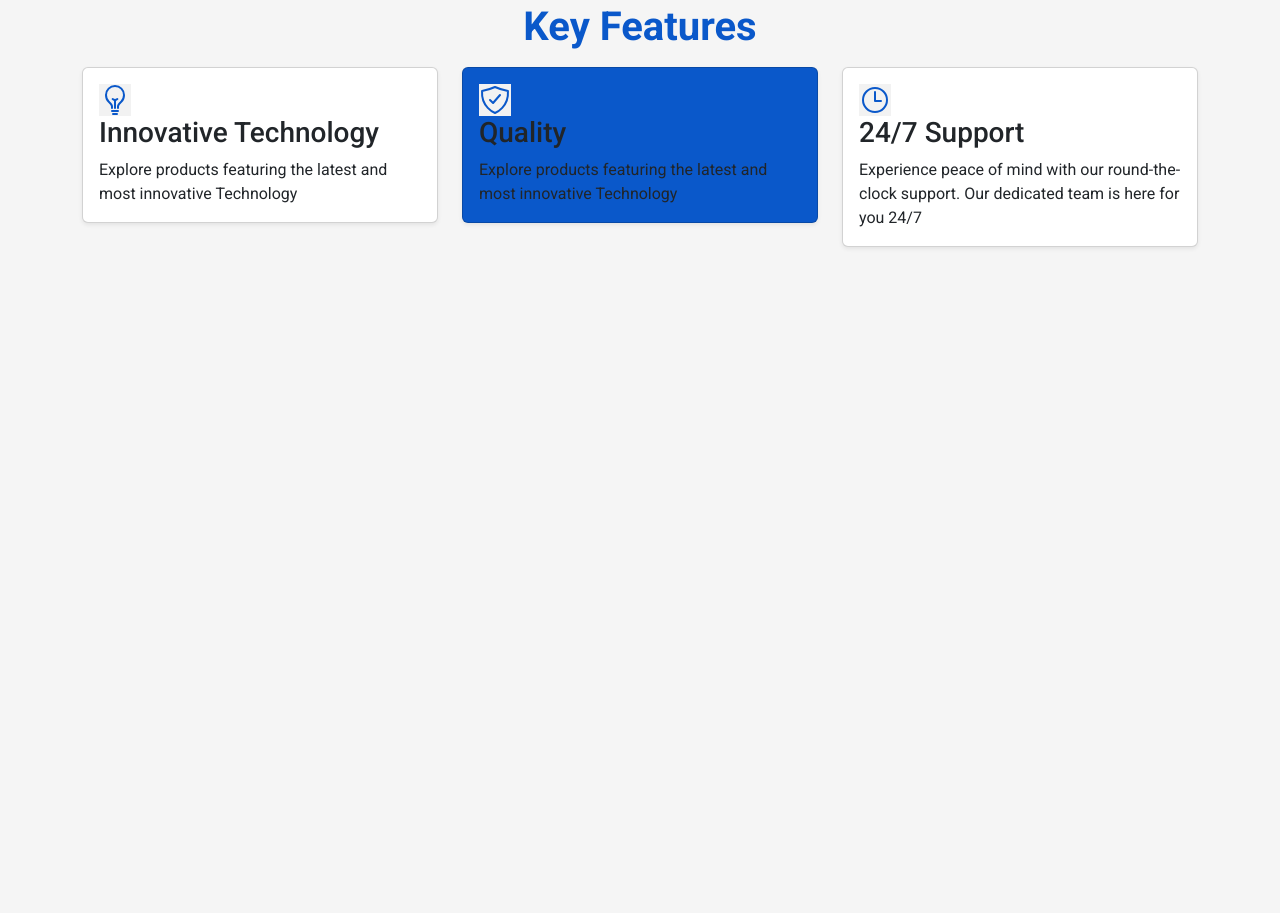
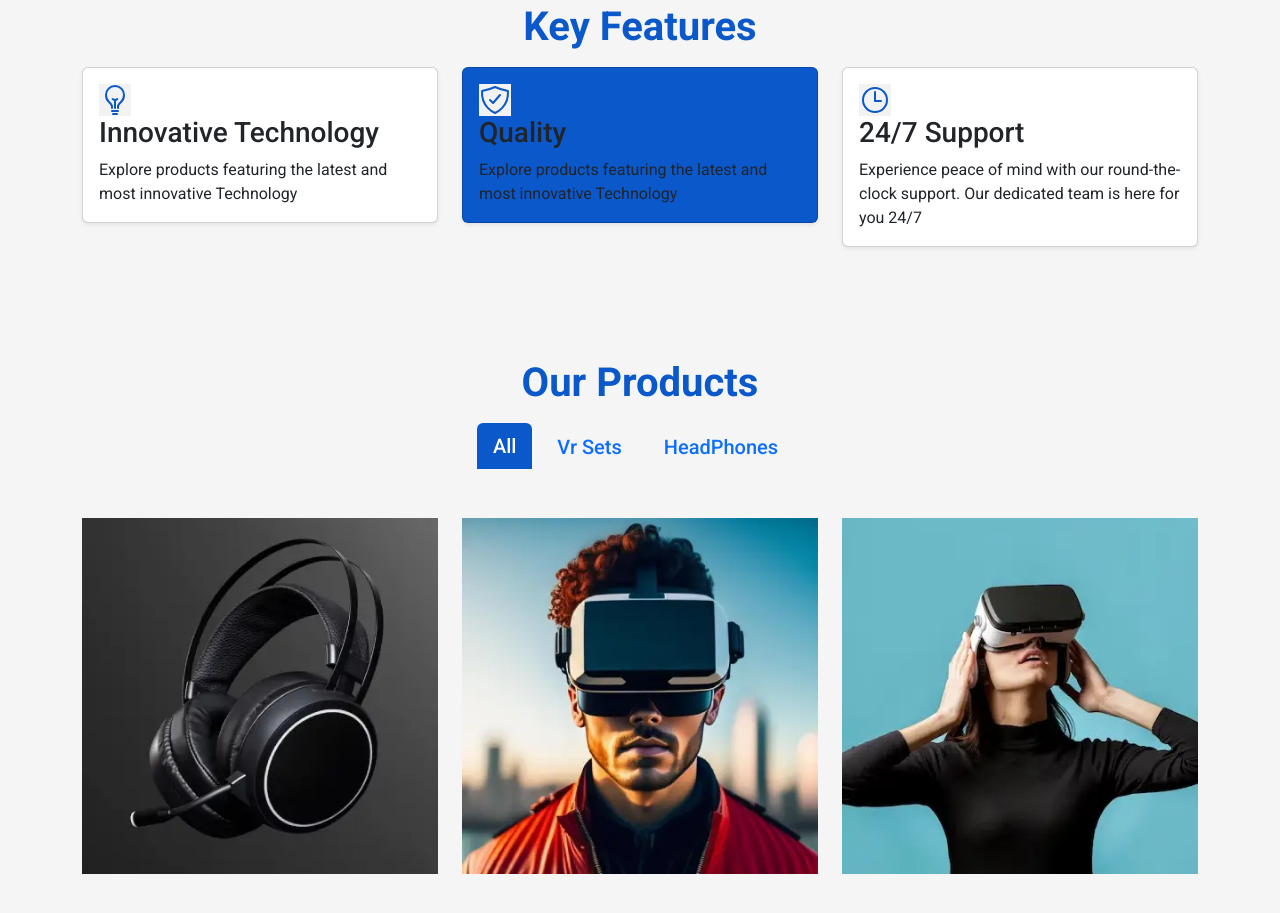
Before and after one commit to kpidiba/UI-PROJECTS, a plain HTML site: page bootstrap/website01/index.html in a window 1280 px wide. Shown: the part 1303-2216 px from the top of the page. Before the commit the page ends 1614 px from the top, so only its background shows below. Drawn offline with nearby package versions, Linux system fonts and the light colour scheme.

Commit message:
our product - ok

```diff
--- a/bootstrap/website01/index.html
+++ b/bootstrap/website01/index.html
@@ -65,9 +65,9 @@
     <section class="container py-5 mt-5">
         <div class="row g-5">
             <div class="col-12 col-lg-5">
-                <img src="images/img-1.webp" class="img-fluid ms-auto d-block">
+                <img src="images/img-1.webp" class="img-fluid d-block mx-auto">
             </div>
-            <div class="col-12 col-lg-7 ">
+            <div class="col-12 col-lg-7 text-center text-md-start">
                 <h2 class="text-primary fs-1 fw-bold mb-3">
                     About Bootstrap Learning
                 </h2>
@@ -130,7 +130,74 @@
             </div>
         </div>
     </section>
-    <section></section>
+    <section class="container py-5">
+        <div class="row">
+            <div class="col-12">
+                <h2 class="text-primary fs-1 fw-bold text-center">
+                    Our Products
+                </h2>
+            </div>
+        </div>
+        <div class="row">
+            <div class="col-12">
+                <ul class="nav nav-tabs justify-content-center mt-2 g-2" id="myTab" role="tablist">
+                    <li class="nav-item" role="presentation">
+                        <button class="nav-link active fs-5 me-2 me-md-2" id="home-tab" data-bs-toggle="tab"
+                            data-bs-target="#home-tab-pane" type="button" role="tab" aria-controls="home-tab-pane"
+                            aria-selected="true">All</button>
+                    </li>
+                    <li class="nav-item" role="presentation">
+                        <button class="nav-link  fs-5 me-2 me-md-2" id="profile-tab" data-bs-toggle="tab"
+                            data-bs-target="#profile-tab-pane" type="button" role="tab" aria-controls="profile-tab-pane"
+                            aria-selected="false">Vr Sets</button>
+                    </li>
+                    <li class="nav-item" role="presentation">
+                        <button class="nav-link  fs-5 me-2 me-md-2 " id="contact-tab" data-bs-toggle="tab"
+                            data-bs-target="#contact-tab-pane" type="button" role="tab" aria-controls="contact-tab-pane"
+                            aria-selected="false">HeadPhones</button>
+                    </li>
+                </ul>
+                <div class="tab-content" id="myTabContent">
+                    <div class="tab-pane fade show active" id="home-tab-pane" role="tabpanel" aria-labelledby="home-tab"
+                        tabindex="0">
+                        <div class="row mt-4 g-4">
+                            <div class="col-12 col-lg-4">
+                                <img src="images/headphones-1.webp" class="img-fluid d-block mx-auto" alt="" srcset="">
+                            </div>
+                            <div class="col-12 col-lg-4">
+                                <img src="images/vr-1.webp" class="img-fluid d-block mx-auto" alt="" srcset="">
+                            </div>
+                            <div class="col-12 col-lg-4">
+                                <img src="images/vr-2.webp" class="img-fluid d-block mx-auto" alt="" srcset="">
+                            </div>
+                        </div>
+                    </div>
+                    <div class="tab-pane fade" id="profile-tab-pane" role="tabpanel" aria-labelledby="profile-tab"
+                        tabindex="0">
+                        <div class="row  mt-4 g-4">
+                            <div class="col-12 col-lg-4">
+                                <img src="images/vr-1.webp" class="img-fluid d-block mx-auto" alt="" srcset="">
+                            </div>
+                            <div class="col-12 col-lg-4">
+                                <img src="images/vr-2.webp" class="img-fluid d-block mx-auto" alt="" srcset="">
+                            </div>
+                        </div>
+                    </div>
+                    <div class="tab-pane fade" id="contact-tab-pane" role="tabpanel" aria-labelledby="contact-tab"
+                        tabindex="0">
+                        <div class="row mt-4 g-4">
+                            <div class="col-12 col-lg-4">
+                                <img src="images/headphones-1.webp" class="img-fluid d-block mx-auto " alt="" srcset="">
+                            </div>
+                        </div>
+                    </div>
+                </div>
+            </div>
+        </div>
+    </section>
+    <section>
+
+    </section>
     <script type="module" src="https://unpkg.com/ionicons@7.1.0/dist/ionicons/ionicons.esm.js"></script>
     <script nomodule src="https://unpkg.com/ionicons@7.1.0/dist/ionicons/ionicons.js"></script>
     <script src="js/bootstrap.min.js"></script>
```
Also changed, not shown: bootstrap/readme.md.
